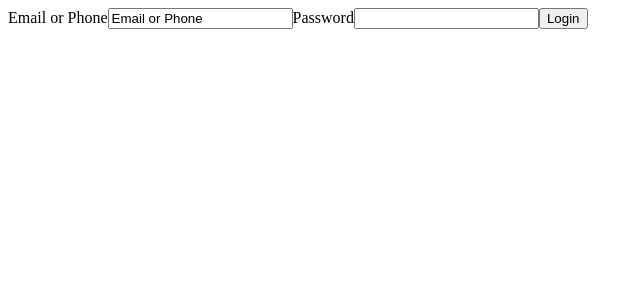
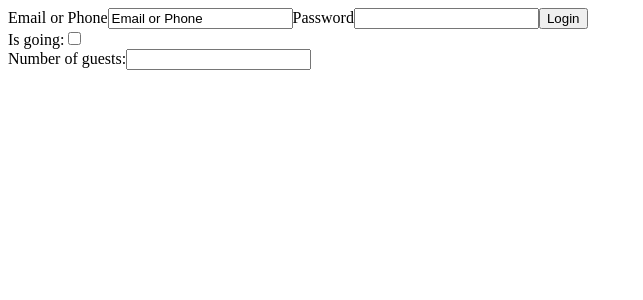
Before and after one commit to vprotsan/om, a React (Create React App) app: page / in a window 1280 px wide. Shown: the top 300 px of the page, without its empty margins (0-643 px from the left). Built offline with nearby package versions, Linux system fonts and the light colour scheme.

Commit message:
main wrapper

```diff
--- a/src/App.js
+++ b/src/App.js
@@ -1,6 +1,7 @@
 import React, { Component } from 'react';
 import styled from 'styled-components'
 import Header from './components/Header';
+import MainWrapper from './components/MainWrapper';
 
 const styledVal = styled.p`
 
@@ -11,6 +12,7 @@ class App extends Component {
     return (
       <div className="App">
         <Header/>
+        <MainWrapper/>
       </div>
     );
   }
--- /dev/null
+++ b/src/components/MainWrapper.js
@@ -0,0 +1,11 @@
+import React, { Component } from 'react';
+import styled from 'styled-components';
+import RegisterForm from './RegisterForm';
+
+const MainWrapper = (props) => (
+  <div>
+    <RegisterForm/>
+  </div>
+);
+
+export default MainWrapper;
--- a/src/components/RegisterForm.js
+++ b/src/components/RegisterForm.js
@@ -6,8 +6,13 @@ class RegisterForm extends React.Component {
   constructor(props) {
     super(props);
     this.state = {
-      isGoing: true,
-      numberOfGuests: 2
+      firstName: 'First name',
+      lastName: 'Last name',
+      phone: 'Phone or email',
+      email: 'Email',
+      dob: 'Date of Birth',
+      businessName: 'Business name',
+      password: 'Password'
     };
 
     this.handleInputChange = this.handleInputChange.bind(this);
```
